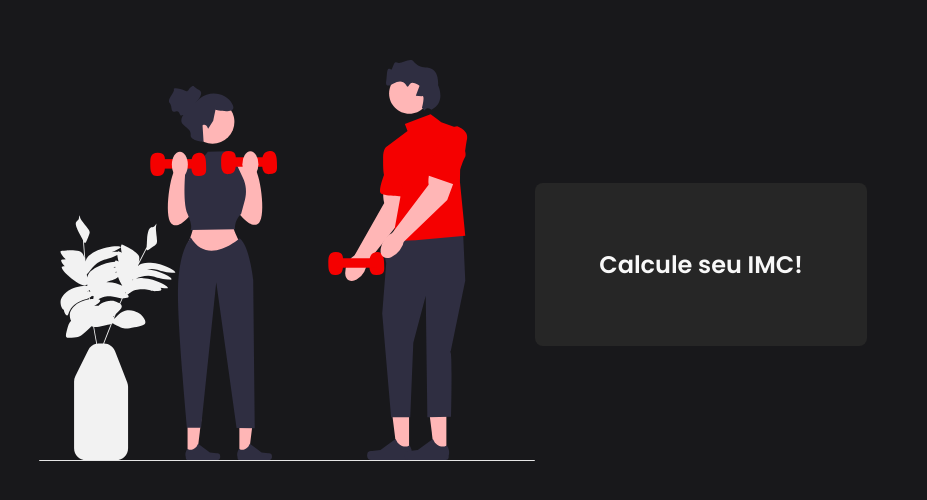
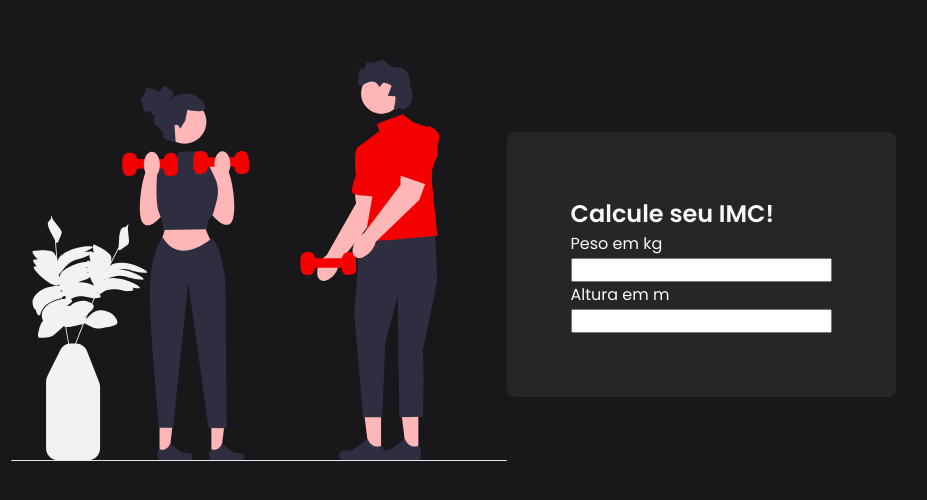
Before and after one commit to Amandamoonchild/Revis-o-primeiro-semestre, a plain HTML site: page index.html in a window 1280 px wide. Shown: the part 136-636 px from the top of the page, without its empty margins (187-1114 px from the left). Drawn offline with Linux system fonts and the light colour scheme.

Commit message:
feat: create inputs

```diff
--- a/index.html
+++ b/index.html
@@ -15,6 +15,18 @@
     <section id="form">
             <div id="calculator">
                 <h1 id="title">Calcule seu IMC!</h1>
+                <div id="" class="input-box">
+                    <label for="weight">Peso em kg</label>
+                    <div class="input-field">
+                        <input type="number" id="weight" name="weight" required/>
+                    </div>
+                </div>
+                <div id="" class="input-box">
+                    <label for="height">Altura em m</label>
+                    <div class="input-field">
+                        <input type="number" id="height" name="height" required/>
+                    </div>
+                </div>
             </div>
     </section>
    </main>
```
